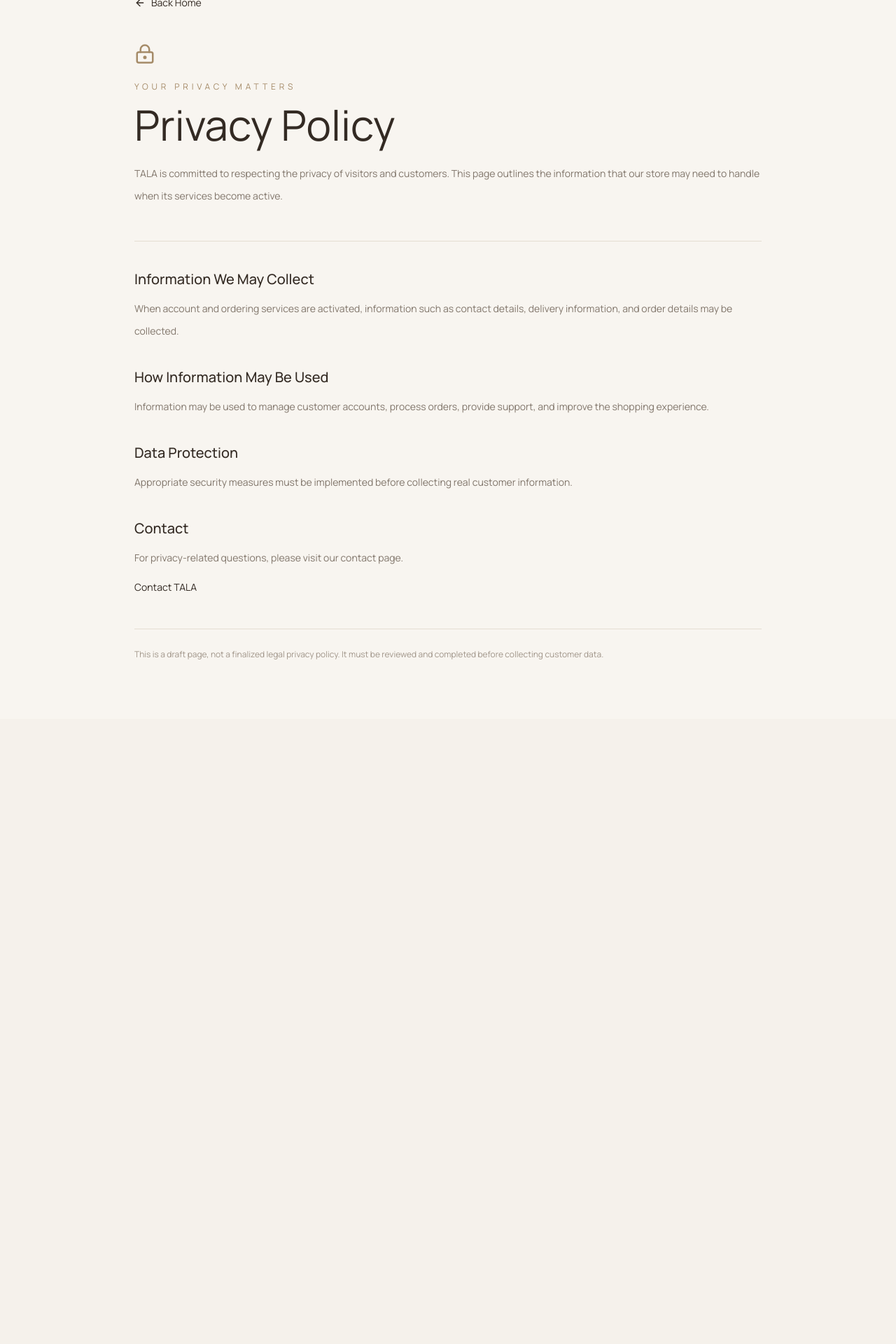
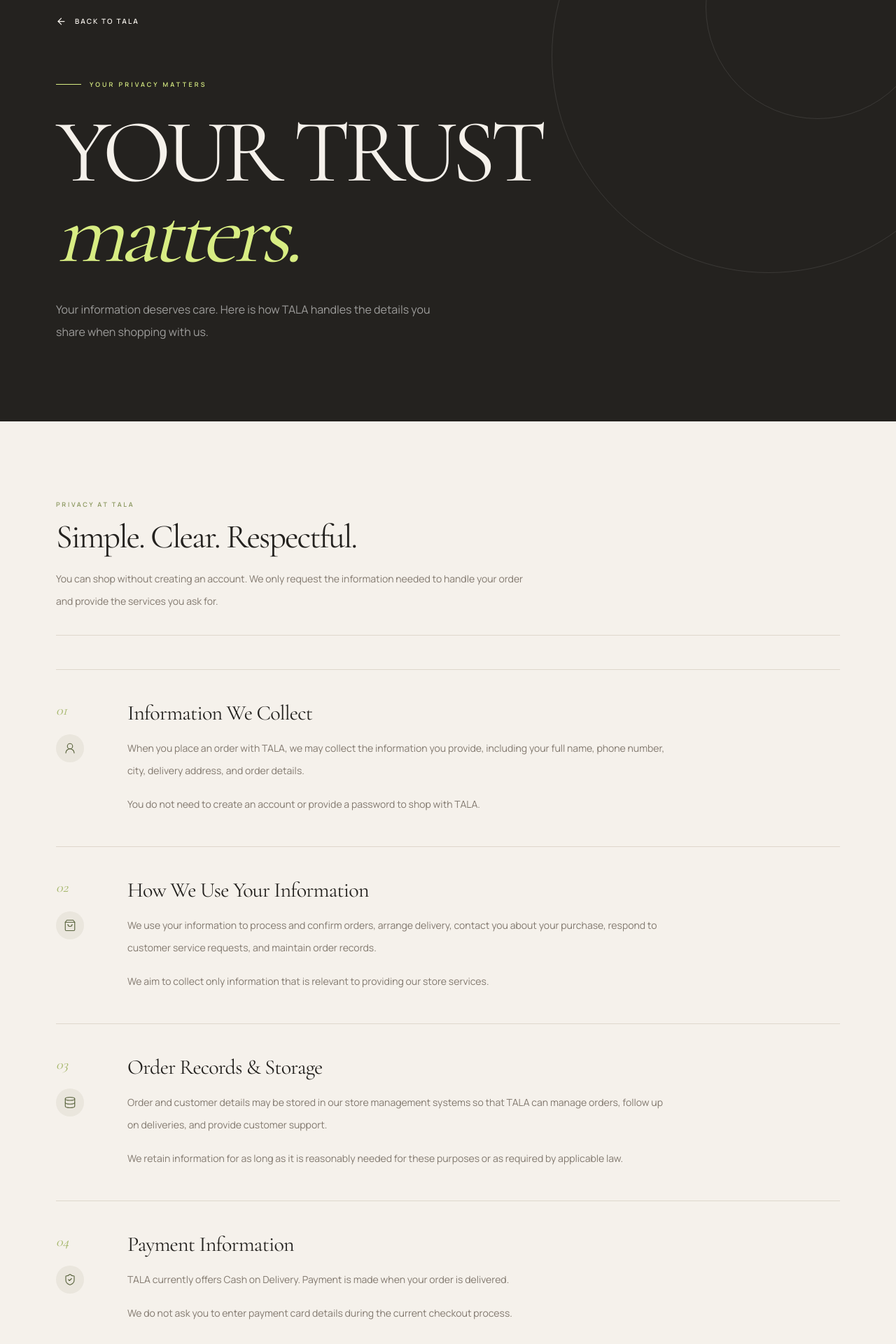
Before and after one commit to ozagomaa759-pixel/tala-store, a Next.js app: page /privacy in a window 1280 px wide. Shown: the part 120-2040 px from the top of the page at 70% size. Before the commit the page ends 1147 px from the top, so only its background shows below. Built offline with nearby package versions, Linux system fonts and the light colour scheme.

Commit message:
Refactor PrivacyPage with updated sections and layout

```diff
--- a/src/app/privacy/page.tsx
+++ b/src/app/privacy/page.tsx
@@ -1,96 +1,237 @@
+
 import Link from "next/link";
-import { ArrowLeft, LockKeyhole } from "lucide-react";
+import {
+  ArrowLeft,
+  ArrowUpRight,
+  LockKeyhole,
+  ShieldCheck,
+  UserRound,
+  Database,
+  ShoppingBag,
+  MessageCircle,
+} from "lucide-react";
+
+const sections = [
+  {
+    number: "01",
+    title: "Information We Collect",
+    icon: UserRound,
+    paragraphs: [
+      "When you place an order with TALA, we may collect the information you provide, including your full name, phone number, city, delivery address, and order details.",
+      "You do not need to create an account or provide a password to shop with TALA.",
+    ],
+  },
+  {
+    number: "02",
+    title: "How We Use Your Information",
+    icon: ShoppingBag,
+    paragraphs: [
+      "We use your information to process and confirm orders, arrange delivery, contact you about your purchase, respond to customer service requests, and maintain order records.",
+      "We aim to collect only information that is relevant to providing our store services.",
+    ],
+  },
+  {
+    number: "03",
+    title: "Order Records & Storage",
+    icon: Database,
+    paragraphs: [
+      "Order and customer details may be stored in our store management systems so that TALA can manage orders, follow up on deliveries, and provide customer support.",
+      "We retain information for as long as it is reasonably needed for these purposes or as required by applicable law.",
+    ],
+  },
+  {
+    number: "04",
+    title: "Payment Information",
+    icon: ShieldCheck,
+    paragraphs: [
+      "TALA currently offers Cash on Delivery. Payment is made when your order is delivered.",
+      "We do not ask you to enter payment card details during the current checkout process.",
+    ],
+  },
+  {
+    number: "05",
+    title: "Data Protection",
+    icon: LockKeyhole,
+    paragraphs: [
+      "We take the privacy of our customers seriously and work to protect the information handled through our store systems.",
+      "No online service can guarantee absolute security. Please contact us if you have a concern about the information associated with your order.",
+    ],
+  },
+  {
+    number: "06",
+    title: "Your Questions & Requests",
+    icon: MessageCircle,
+    paragraphs: [
+      "If you have a question about your personal information or would like to make a privacy-related request, contact TALA through our official Instagram account.",
+      "We may need to verify your identity or order details before responding to a request involving customer information.",
+    ],
+  },
+];
+
+const INSTAGRAM_URL = "https://www.instagram.com/tala__luxury/";
 
 export default function PrivacyPage() {
   return (
-    <main className="min-h-screen bg-[#F8F5F0] px-6 py-20 text-[#332A23]">
-      <div className="mx-auto max-w-4xl">
+    <main className="min-h-screen bg-[#F5F1EB] text-[#24221F]">
+      <section className="relative isolate overflow-hidden bg-[#24221F] text-[#F5F1EB]">
+        <div className="pointer-events-none absolute -right-32 -top-36 -z-10 h-[480px] w-[480px] rounded-full border border-white/10 sm:h-[620px] sm:w-[620px]" />
+
+        <div className="pointer-events-none absolute -right-12 -top-16 -z-10 h-[320px] w-[320px] rounded-full border border-white/10" />
+
+        <div className="mx-auto max-w-[1400px] px-6 pb-20 pt-16 sm:px-10 sm:pb-28 sm:pt-24 lg:px-20">
           <Link
             href="/"
-          className="mb-12 inline-flex items-center gap-2 text-sm text-[#81766B] hover:text-black"
+            className="mb-16 inline-flex min-h-10 items-center gap-3 text-[10px] font-semibold uppercase tracking-[0.2em] text-white/60 transition hover:text-[#D8ED83]"
           >
-          <ArrowLeft size={16} />
-          Back Home
+            <ArrowLeft size={15} />
+            Back to TALA
           </Link>
 
-        <LockKeyhole
-          size={30}
-          className="mb-6 text-[#A58B68]"
-        />
+          <div className="flex items-center gap-3">
+            <span className="h-px w-9 bg-[#D8ED83]" />
+            <p className="text-[9px] font-semibold uppercase tracking-[0.35em] text-[#D8ED83]">
+              YOUR PRIVACY MATTERS
+            </p>
+          </div>
 
-        <p className="mb-4 text-xs uppercase tracking-[0.4em] text-[#A58B68]">
-          Your Privacy Matters
+          <h1 className="mt-8 max-w-5xl font-serif text-[clamp(3.5rem,10vw,8rem)] font-light leading-[0.9] tracking-[-0.06em]">
+            YOUR TRUST
+            <br />
+            <span className="italic text-[#D8ED83]">
+              matters.
+            </span>
+          </h1>
+
+          <p className="mt-9 max-w-xl text-sm leading-8 text-white/55 sm:text-base">
+            Your information deserves care. Here is how TALA
+            handles the details you share when shopping with us.
+          </p>
+        </div>
+      </section>
+
+      <section className="mx-auto max-w-[1200px] px-6 py-20 sm:px-10 sm:py-28">
+        <div className="mb-12 border-b border-[#DED7CC] pb-8">
+          <p className="text-[9px] font-semibold uppercase tracking-[0.3em] text-[#89965D]">
+            PRIVACY AT TALA
           </p>
 
-        <h1 className="text-4xl font-light md:text-6xl">
-          Privacy Policy
-        </h1>
+          <h2 className="mt-4 font-serif text-4xl font-light tracking-[-0.04em] sm:text-5xl">
+            Simple. Clear. Respectful.
+          </h2>
 
-        <p className="mt-6 text-sm leading-8 text-[#81766B]">
-          TALA is committed to respecting the privacy of
-          visitors and customers. This page outlines the
-          information that our store may need to handle
-          when its services become active.
+          <p className="mt-5 max-w-2xl text-sm leading-8 text-[#82796F]">
+            You can shop without creating an account. We only
+            request the information needed to handle your
+            order and provide the services you ask for.
+          </p>
+        </div>
+
+        <div className="divide-y divide-[#DED7CC] border-y border-[#DED7CC]">
+          {sections.map((section) => {
+            const Icon = section.icon;
+
+            return (
+              <article
+                key={section.number}
+                className="grid gap-6 py-9 sm:grid-cols-[70px_1fr] sm:gap-8 sm:py-11"
+              >
+                <div className="flex items-center gap-4 sm:block">
+                  <span className="font-serif text-xl italic text-[#A5B76B]">
+                    {section.number}
+                  </span>
+
+                  <div className="flex h-10 w-10 items-center justify-center rounded-full bg-[#EAE6DD] text-[#59633D] sm:mt-5">
+                    <Icon size={18} strokeWidth={1.5} />
+                  </div>
+                </div>
+
+                <div>
+                  <h3 className="font-serif text-2xl font-light tracking-[-0.025em] sm:text-3xl">
+                    {section.title}
+                  </h3>
+
+                  <div className="mt-4 max-w-3xl space-y-4">
+                    {section.paragraphs.map((paragraph) => (
+                      <p
+                        key={paragraph}
+                        className="text-sm leading-8 text-[#82796F]"
+                      >
+                        {paragraph}
+                      </p>
+                    ))}
+                  </div>
+                </div>
+              </article>
+            );
+          })}
+        </div>
+
+        <div className="mt-14 bg-[#EAE6DD] p-7 sm:p-10">
+          <p className="text-[9px] font-semibold uppercase tracking-[0.25em] text-[#89965D]">
+            NEED TO SPEAK WITH US?
           </p>
 
-        <div className="mt-12 space-y-9 border-t border-[#E5DDD2] pt-10">
-          <section>
-            <h2 className="text-xl font-medium">
-              Information We May Collect
+          <h2 className="mt-4 font-serif text-3xl font-light tracking-[-0.04em] sm:text-4xl">
+            Your privacy is important.
           </h2>
-            <p className="mt-3 text-sm leading-8 text-[#81766B]">
-              When account and ordering services are activated,
-              information such as contact details, delivery
-              information, and order details may be collected.
+
+          <p className="mt-4 max-w-xl text-xs leading-7 text-[#82796F]">
+            For privacy questions or requests related to your
+            information, reach out through our official
+            Instagram account.
+          </p>
+
+          <a
+            href={INSTAGRAM_URL}
+            target="_blank"
+            rel="noopener noreferrer"
+            className="mt-7 inline-flex min-h-12 items-center justify-center gap-3 bg-[#24221F] px-6 text-[9px] font-semibold uppercase tracking-[0.17em] text-white transition hover:bg-[#42483B] focus-visible:outline focus-visible:outline-2 focus-visible:outline-offset-4 focus-visible:outline-[#24221F]"
+          >
+            Contact TALA
+            <ArrowUpRight size={15} />
+          </a>
+        </div>
+
+        <p className="mt-8 text-[10px] leading-6 text-[#9A9186]">
+          This policy describes TALA's current website and
+          ordering practices. It should be reviewed and
+          updated whenever our services or data practices
+          change. Applicable privacy and consumer protection
+          laws remain in effect.
         </p>
       </section>
 
-          <section>
-            <h2 className="text-xl font-medium">
-              How Information May Be Used
-            </h2>
-            <p className="mt-3 text-sm leading-8 text-[#81766B]">
-              Information may be used to manage customer
-              accounts, process orders, provide support,
-              and improve the shopping experience.
-            </p>
-          </section>
+      <footer className="bg-[#24221F] px-6 py-10 text-center text-[#F5F1EB]">
+        <Link
+          href="/"
+          className="font-serif text-3xl font-light tracking-[0.3em]"
+        >
+          TALA
+        </Link>
 
-          <section>
-            <h2 className="text-xl font-medium">
-              Data Protection
-            </h2>
-            <p className="mt-3 text-sm leading-8 text-[#81766B]">
-              Appropriate security measures must be
-              implemented before collecting real customer
-              information.
-            </p>
-          </section>
-
-          <section>
-            <h2 className="text-xl font-medium">
-              Contact
-            </h2>
-            <p className="mt-3 text-sm leading-8 text-[#81766B]">
-              For privacy-related questions, please visit
-              our contact page.
+        <p className="mt-3 text-[8px] uppercase tracking-[0.3em] text-white/40">
+          PLAYFUL BY NATURE. LUXURY BY CHOICE.
         </p>
 
-            <Link
-              href="/contact"
-              className="mt-4 inline-block text-sm underline underline-offset-4"
-            >
-              Contact TALA
+        <div className="mt-7 flex flex-wrap justify-center gap-x-7 gap-y-3 text-[9px] uppercase tracking-[0.15em] text-white/55">
+          <Link href="/policies" className="transition hover:text-[#D8ED83]">
+            Policies
           </Link>
-          </section>
+          <Link href="/terms" className="transition hover:text-[#D8ED83]">
+            Terms
+          </Link>
+          <Link href="/returns" className="transition hover:text-[#D8ED83]">
+            Returns
+          </Link>
+          <Link href="/contact" className="transition hover:text-[#D8ED83]">
+            Contact
+          </Link>
         </div>
 
-        <p className="mt-12 border-t border-[#E5DDD2] pt-6 text-xs leading-6 text-[#A09589]">
-          This is a draft page, not a finalized legal privacy
-          policy. It must be reviewed and completed before
-          collecting customer data.
+        <p className="mt-7 text-[8px] tracking-[0.18em] text-white/30">
+          © {new Date().getFullYear()} TALA. ALL RIGHTS RESERVED.
         </p>
-      </div>
+      </footer>
     </main>
   );
 }
```
Lines whose indentation alone changed are shown as unchanged.
